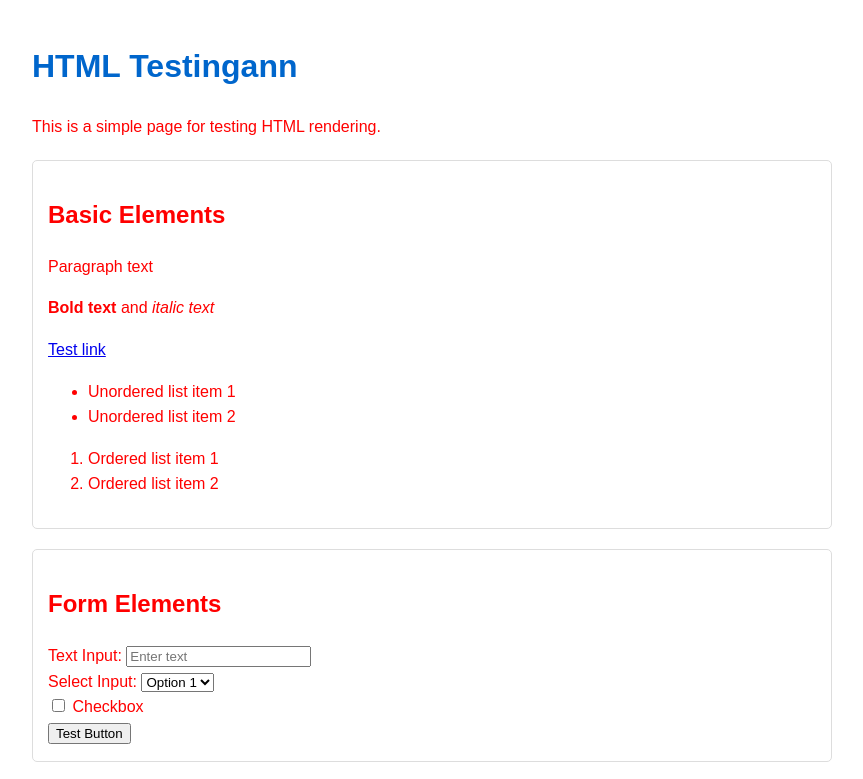
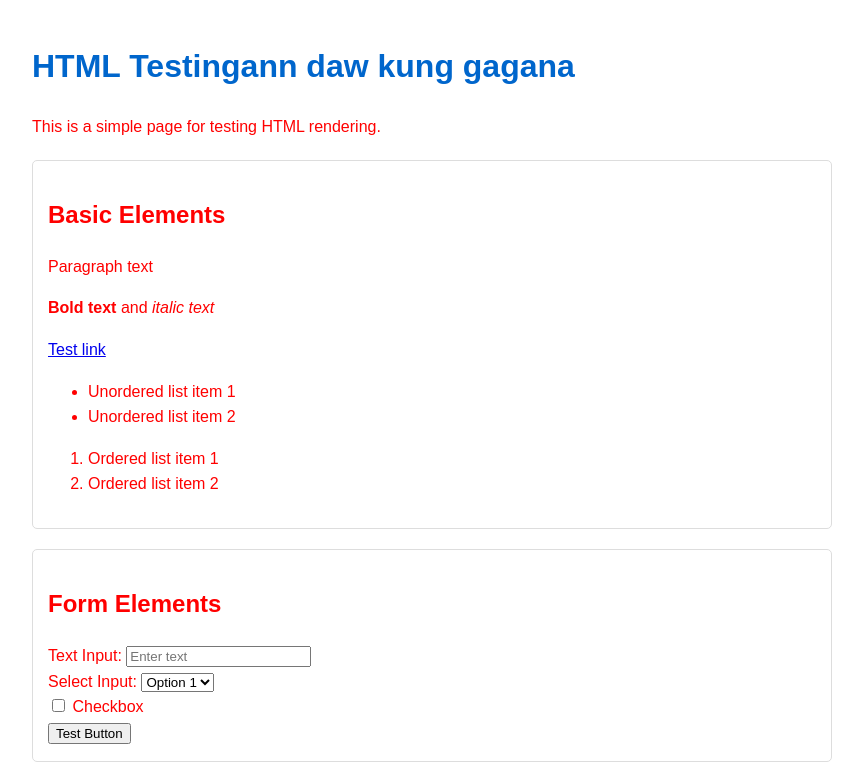
Before and after one commit to markkgvbs/markkgvbs.github.io-test-, a plain HTML site: page index.html in a window 1280 px wide. Shown: the top 779 px of the page, without its empty margins (208-1071 px from the left). Drawn offline with Linux system fonts and the light colour scheme.

Commit message:
Update index.html

```diff
--- a/index.html
+++ b/index.html
@@ -31,7 +31,7 @@
     </style>
 </head>
 <body>
-    <h1>HTML Testingann</h1>
+    <h1>HTML Testingann daw kung gagana</h1>
     <p>This is a simple page for testing HTML rendering.</p>
 
     <div class="test-section">
```
